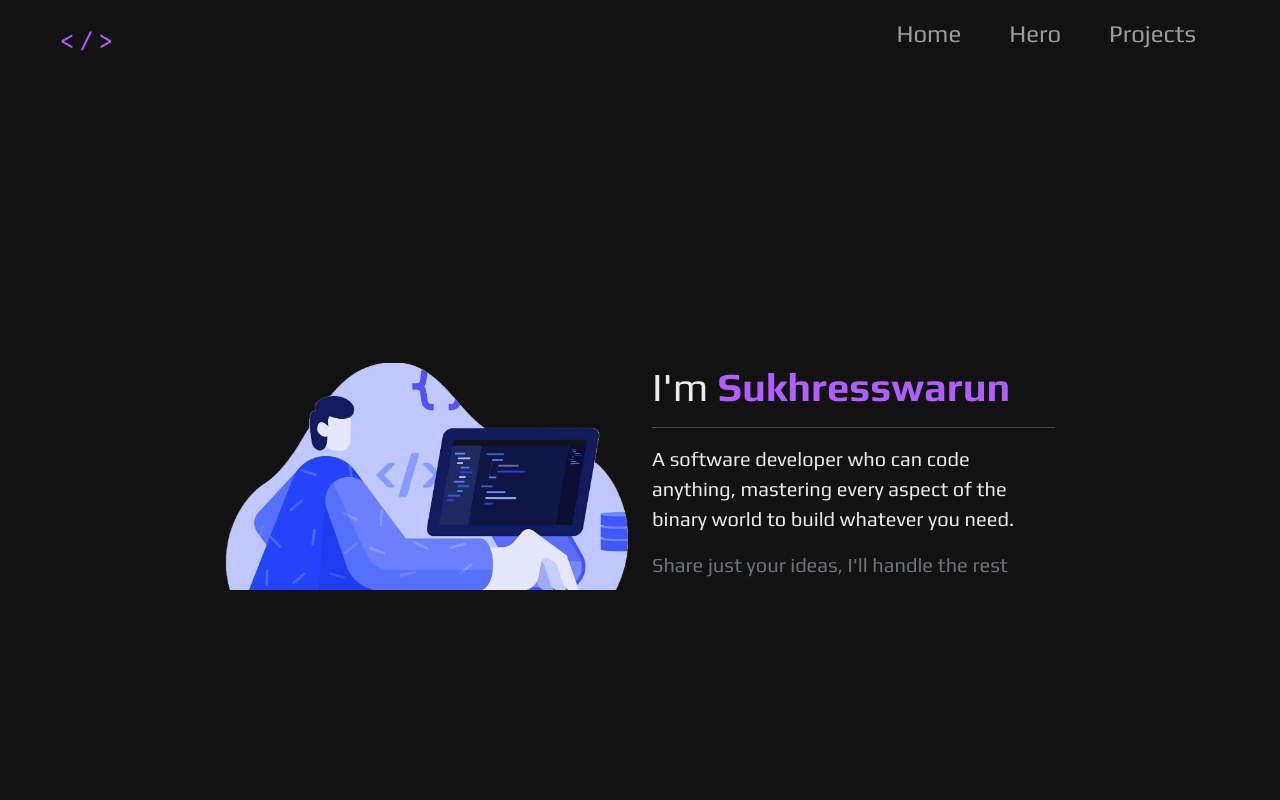
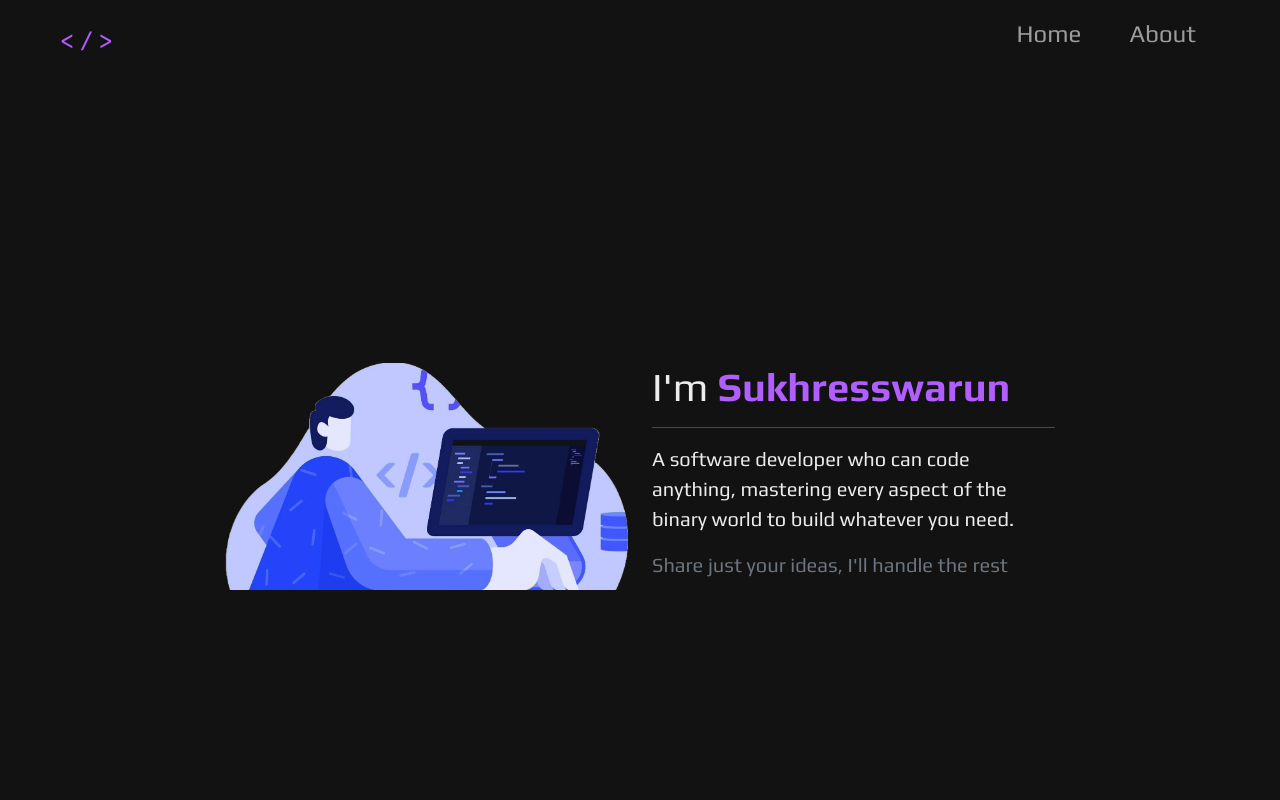
Before and after one commit to Sukhress-Warun/Portfolio, a React (Vite) app: page / in a window 1280 px wide. Shown: the top 800 px of the page. Built offline with nearby package versions, Linux system fonts and the light colour scheme; no server answers; a web font is replaced by a local one.

Commit message:
navbar link fix

```diff
--- a/src/components/About/About.jsx
+++ b/src/components/About/About.jsx
@@ -7,7 +7,7 @@ const About = () => {
   let skills = data.skills
 
   return (
-    <div className='container'>
+    <div id={"about"} className='container'>
 
       <div className='row justify-content-center'>
 
--- a/src/utils/data.json
+++ b/src/utils/data.json
@@ -2,15 +2,11 @@
     "sections" : [
         {
             "name" : "home",
-            "href" : "#"
+            "href" : "/#home"
         },
         {
-            "name" : "hero",
-            "href" : "#"
-        },
-        {
-            "name" : "projects",
-            "href" : "#"
+            "name" : "About",
+            "href" : "/#about"
         }
     ],
     "skills" : [
```
